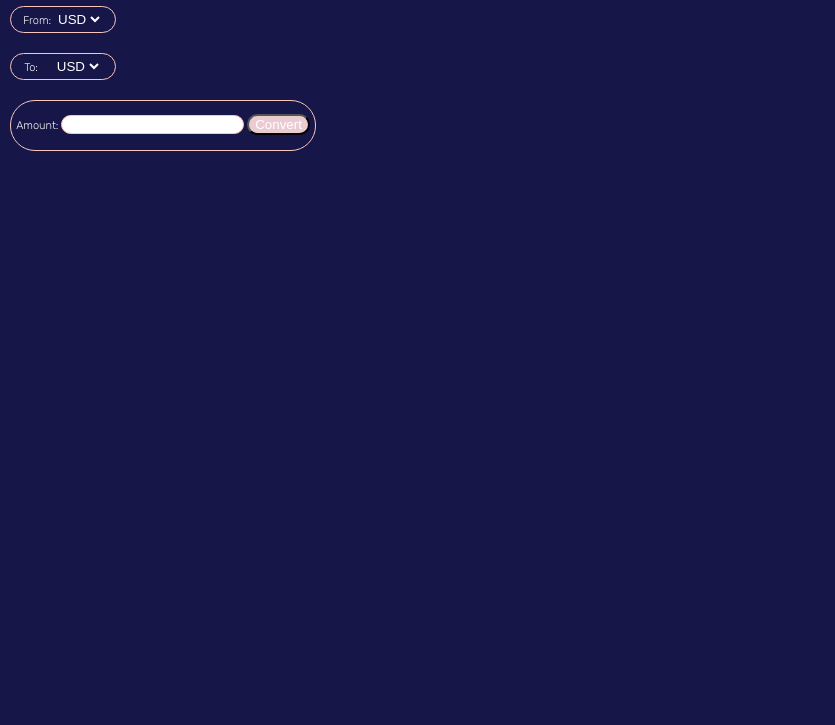
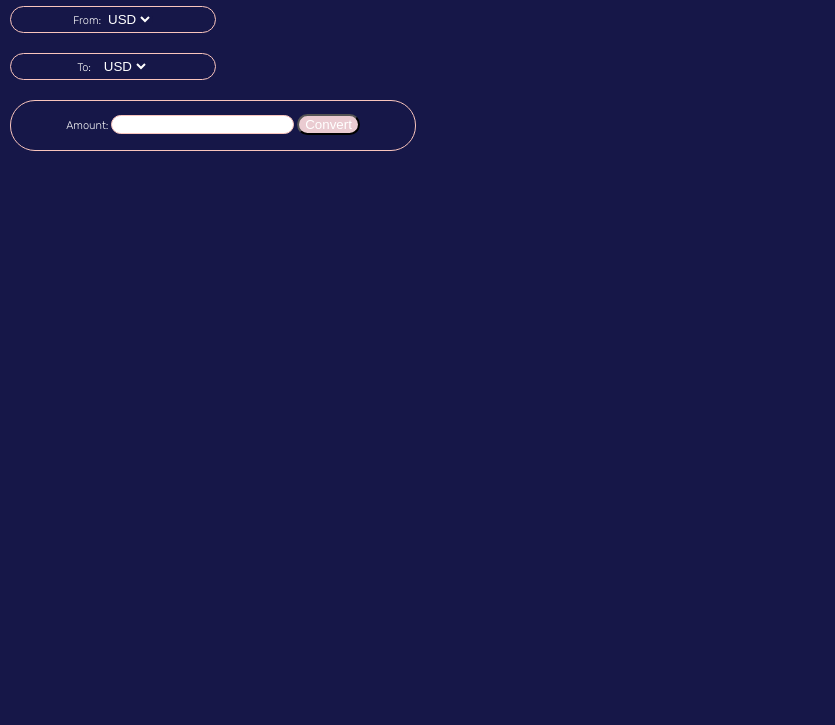
Before and after one commit to lizaveta-yakimenka/currency-converter, a plain HTML site: page index.html in a window 1280 px wide. Shown: the part 75-800 px from the top of the page, without its empty margins (0-835 px from the left). Drawn offline with Linux system fonts and the light colour scheme.

Commit message:
Update style.css

```diff
--- a/style.css
+++ b/style.css
@@ -7,9 +7,13 @@ body{
     background-color: #161748;
 }
 
+h1{
+    font-weight: 900;
+}
+
 form{
     text-align: center;
-
+    align-items: center;
 }
 
 .from{
@@ -18,7 +22,7 @@ form{
     padding:4px 2px;
     border:solid 1px #f9c5bd;
     border-radius: 25px;
-    width:100px;
+    width:200px;
     margin:2px 0 20px 10px;
     text-align: center;
 }
@@ -29,8 +33,9 @@ form{
     padding:4px 2px;
     border:solid 1px #f9c5bd;
     border-radius: 25px;
-    width:100px;
+    width:200px;
     margin:2px 0 20px 10px;
+    height: auto;
 }
 
 .amount{
@@ -39,7 +44,7 @@ form{
     padding:4px 2px;
     border:solid 1px #f9c5bd;
     border-radius: 25px;
-    width:300px;
+    width:400px;
     margin:2px 0 20px 10px;
     padding-top: 1%;
 }
@@ -66,5 +71,5 @@ form{
   }
 
   .select-to{
-    margin-left: 12%;
+    margin-left: 3%;
   }
```
